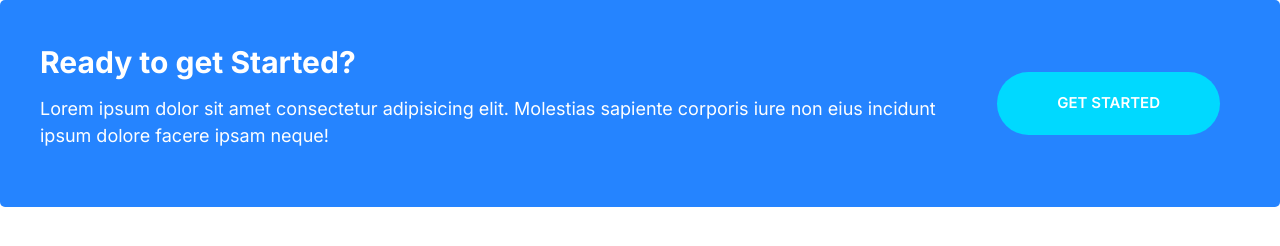
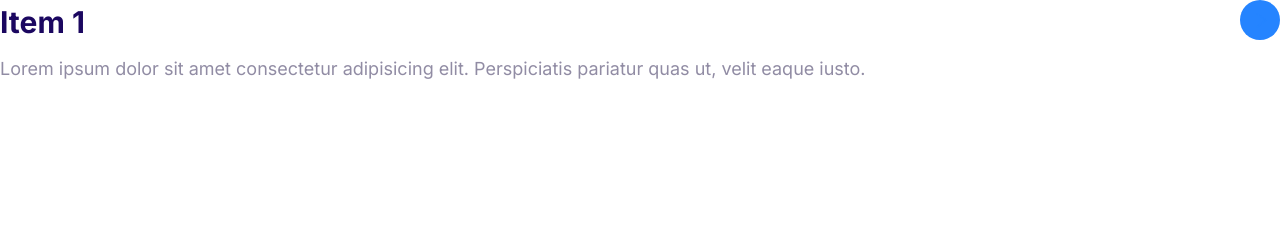
Before and after one commit to ZiXiOG/Moshify, a plain HTML site: page index.html in a window 1280 px wide. Drawn offline with Linux system fonts and the light colour scheme.

Commit message:
Creating collapsibles.

```diff
--- a/css/style.css
+++ b/css/style.css
@@ -548,3 +548,36 @@ a {
     margin: 0 2rem;
   }
 }
+
+/* Collapsibles */
+
+.collapsible__header {
+  display: flex;
+  justify-content: space-between;
+}
+
+.collapsible__heading {
+  margin-top: 0;
+  font-size: 3rem;
+}
+
+.collapsible__chevron {
+  transform: rotate(-90deg);
+  transition: transform 0.3s;
+}
+
+.collapsible__content {
+  max-height: 0;
+  overflow: hidden;
+  opacity: 0;
+  transition: all 0.3s;
+}
+
+.collapsible--expanded {
+  transform: rotate(0);
+}
+
+.collapsible--expanded .collapsible__content {
+  max-height: 100vh;
+  opacity: 1;
+}
--- a/index.html
+++ b/index.html
@@ -14,18 +14,18 @@
     <link rel="stylesheet" href="/css/style.css" />
   </head>
   <body>
-    <div class="callout callout--primary">
-      <div class="grid grid--1x2">
-        <div class="callout__content">
-          <h2 class="callout__heading">Ready to get Started?</h2>
-          <p>
-            Lorem ipsum dolor sit amet consectetur adipisicing elit. Molestias
-            sapiente corporis iure non eius incidunt ipsum dolore facere ipsam
-            neque!
-          </p>
-        </div>
-        <a href="" class="btn btn--secondary btn--stretched">Get started</a>
+    <div class="collapsible collapsible--expanded">
+      <header class="collapsible__header">
+        <h2 class="collapsible__heading">Item 1</h2>
+        <svg class="icon icon--primary collapsible__chevron">
+          <use xlink:href="/images/sprite.svg#chevron"></use>
+        </svg>
+      </header>
+      <div class="collapsible__content">
+        Lorem ipsum dolor sit amet consectetur adipisicing elit. Perspiciatis
+        pariatur quas ut, velit eaque iusto.
       </div>
     </div>
   </body>
+  <script src="js/main.js"></script>
 </html>
--- /dev/null
+++ b/js/main.js
@@ -0,0 +1,6 @@
+const collapsibles = document.querySelectorAll(".collapsible");
+collapsibles.forEach((item) =>
+  item.addEventListener("click", function () {
+    this.classList.toggle("collapsible--expanded");
+  })
+);
```
Also changed, not shown: components/collapsibles.html (added, +12 -0 lines).
